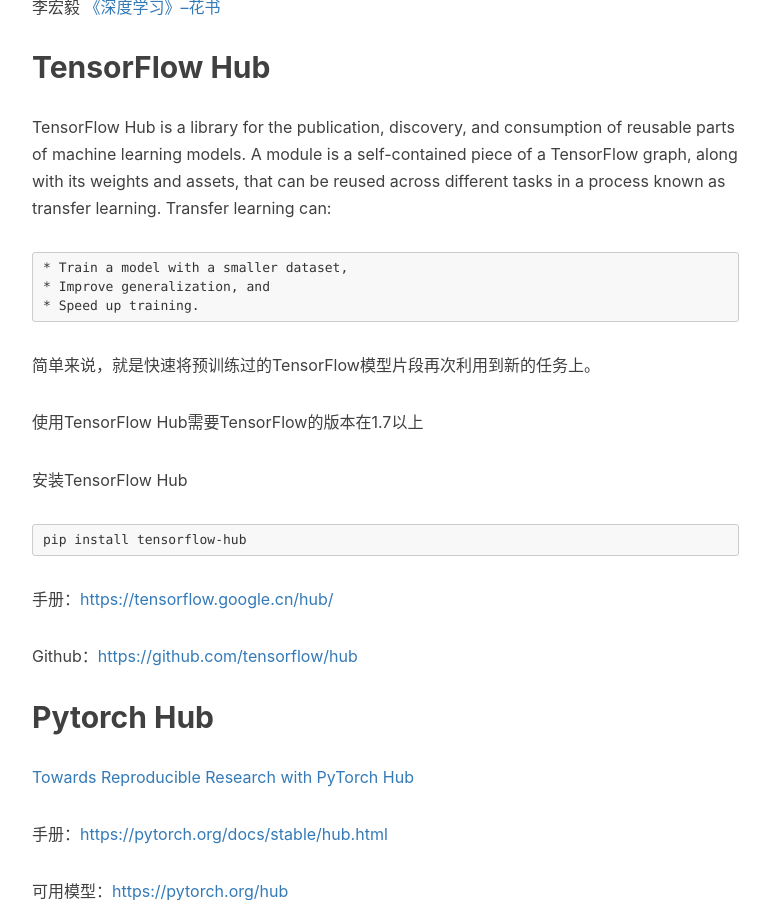
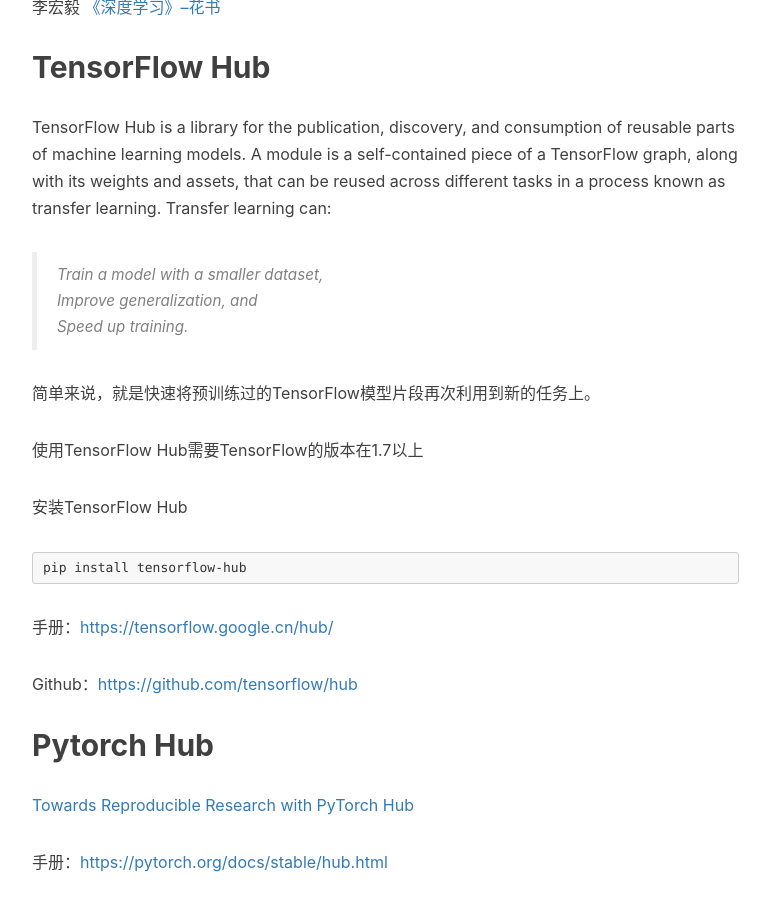
Before and after one commit to ChihyongChen/home, a Jekyll site: the page built from _posts/2019-06-12-learn-deeplearning.markdown, in a window 1280 px wide and 900 px high, scrolled down 765 px. Shown: the whole window, without its empty margins (233-1003 px from the left). Built offline with Jekyll 4.4.1, drawn with Linux system fonts in a browser that asks for light colours; nearby versions of some CDN libraries; comment, search, counter and statistics services are not loaded.

```diff
--- a/_posts/2019-06-12-learn-deeplearning.markdown
+++ b/_posts/2019-06-12-learn-deeplearning.markdown
@@ -23,9 +23,9 @@ tags:
 
 TensorFlow Hub is a library for the publication, discovery, and consumption of reusable parts of machine learning models. A module is a self-contained piece of a TensorFlow graph, along with its weights and assets, that can be reused across different tasks in a process known as transfer learning. Transfer learning can:
 
-    * Train a model with a smaller dataset,
-    * Improve generalization, and
-    * Speed up training.
+>Train a model with a smaller dataset,<br>
+>Improve generalization, and<br>
+> Speed up training.
 
 简单来说，就是快速将预训练过的TensorFlow模型片段再次利用到新的任务上。
 
```
